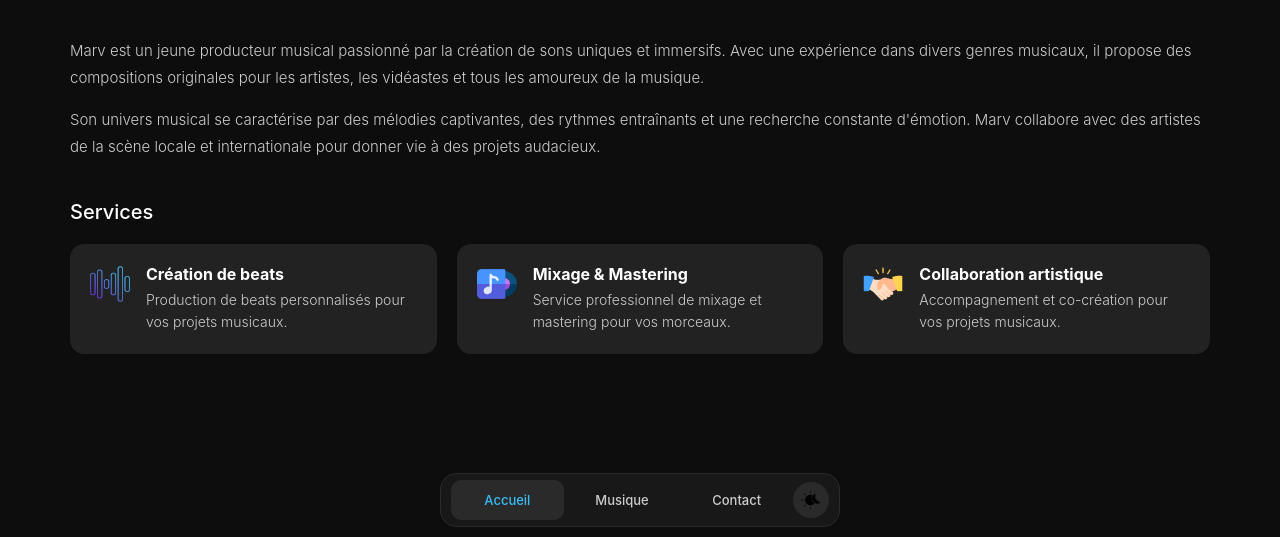
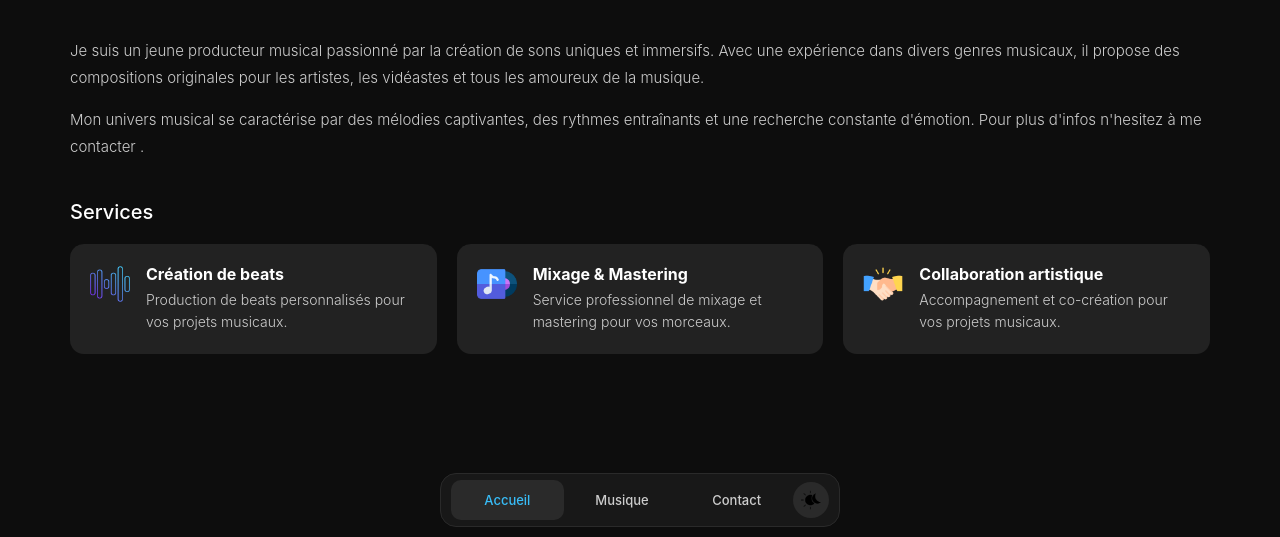
Before and after one commit to Johanes-mg/Marvonthbeat, a plain HTML site: page index.html in a window 1280 px wide. Shown: the part 263-800 px from the top of the page. Drawn offline with Linux system fonts and the light colour scheme.

Commit message:
08/09/26 rectification d'accueil

```diff
--- a/index.html
+++ b/index.html
@@ -71,16 +71,15 @@
 
       <section class="bio">
         <p>
-          Marv est un jeune producteur musical passionné par la création de sons
+          Je suis un jeune producteur musical passionné par la création de sons
           uniques et immersifs. Avec une expérience dans divers genres musicaux,
           il propose des compositions originales pour les artistes, les
           vidéastes et tous les amoureux de la musique.
         </p>
         <p>
-          Son univers musical se caractérise par des mélodies captivantes, des
-          rythmes entraînants et une recherche constante d'émotion. Marv
-          collabore avec des artistes de la scène locale et internationale pour
-          donner vie à des projets audacieux.
+          Mon univers musical se caractérise par des mélodies captivantes, des
+          rythmes entraînants et une recherche constante d'émotion. Pour plus
+          d'infos n'hesitez à me contacter .
         </p>
       </section>
 
```
